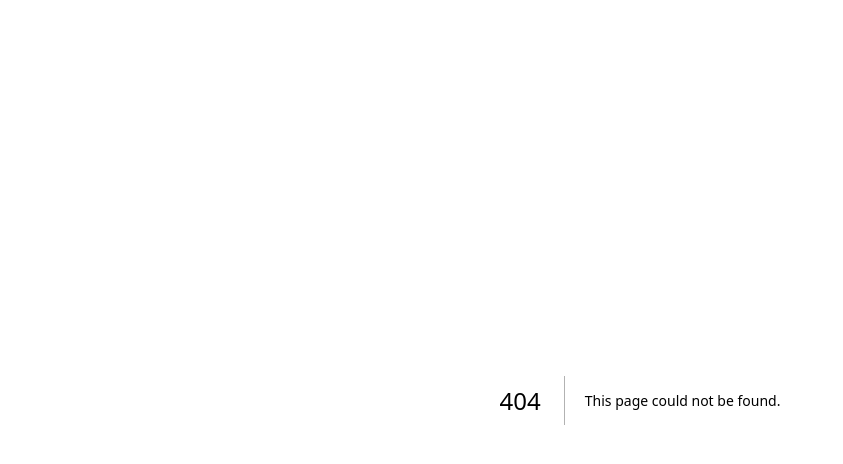
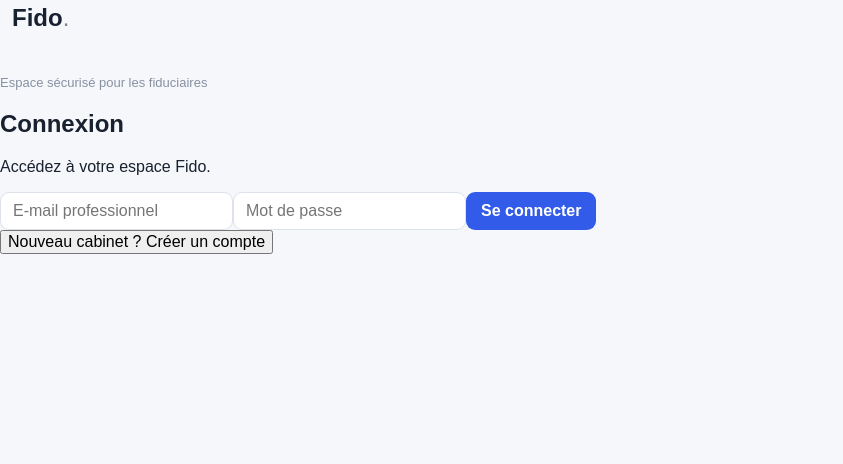
Before and after one commit to Racelm/Fido, a Next.js app: page /login in a window 1280 px wide. Before the commit this address had no page. Shown: the top 464 px of the page, without its empty margins (0-843 px from the left). Built offline with nearby package versions, Linux system fonts and the light colour scheme; no server answers.

Commit message:
feat: add French Supabase authentication

```diff
--- /dev/null
+++ b/app/login/page.tsx
@@ -0,0 +1,78 @@
+'use client'
+
+import { FormEvent, useState } from 'react'
+import { useRouter } from 'next/navigation'
+import { createClient } from '@/lib/supabase/client'
+
+export default function LoginPage() {
+  const router = useRouter()
+  const supabase = createClient()
+  const [mode, setMode] = useState<'login' | 'signup'>('login')
+  const [name, setName] = useState('')
+  const [cabinet, setCabinet] = useState('')
+  const [email, setEmail] = useState('')
+  const [password, setPassword] = useState('')
+  const [error, setError] = useState('')
+  const [loading, setLoading] = useState(false)
+  const [notice, setNotice] = useState('')
+
+  async function submit(event: FormEvent) {
+    event.preventDefault()
+    setError('')
+    setNotice('')
+    setLoading(true)
+
+    if (mode === 'signup') {
+      const { data, error: signUpError } = await supabase.auth.signUp({
+        email,
+        password,
+        options: { data: { full_name: name } },
+      })
+      if (signUpError) {
+        setError(signUpError.message)
+      } else if (data.session) {
+        const { error: cabinetError } = await supabase.rpc('create_cabinet', {
+          cabinet_name: cabinet,
+          user_name: name,
+        })
+        if (cabinetError) setError(cabinetError.message)
+        else router.push('/')
+      } else {
+        setNotice('Vérifiez votre e-mail pour confirmer votre compte, puis connectez-vous.')
+        setMode('login')
+      }
+    } else {
+      const { error: signInError } = await supabase.auth.signInWithPassword({ email, password })
+      if (signInError) setError(signInError.message)
+      else router.push('/')
+    }
+    setLoading(false)
+  }
+
+  return (
+    <main className="auth-page">
+      <section className="auth-card">
+        <div className="brand auth-brand">Fido<span>.</span></div>
+        <p className="eyebrow">Espace sécurisé pour les fiduciaires</p>
+        <h1>{mode === 'login' ? 'Connexion' : 'Créer votre cabinet'}</h1>
+        <p className="auth-copy">
+          {mode === 'login' ? 'Accédez à votre espace Fido.' : 'Créez le premier espace de votre cabinet.'}
+        </p>
+
+        <form onSubmit={submit} className="auth-form">
+          {mode === 'signup' && <input className="search auth-input" placeholder="Votre nom" value={name} onChange={e => setName(e.target.value)} required />}
+          {mode === 'signup' && <input className="search auth-input" placeholder="Nom du cabinet" value={cabinet} onChange={e => setCabinet(e.target.value)} required />}
+          <input className="search auth-input" type="email" placeholder="E-mail professionnel" value={email} onChange={e => setEmail(e.target.value)} required />
+          <input className="search auth-input" type="password" placeholder="Mot de passe" minLength={6} value={password} onChange={e => setPassword(e.target.value)} required />
+          {error && <p className="auth-error">{error}</p>}
+          {notice && <p className="auth-notice">{notice}</p>}
+          <button className="primary auth-submit" disabled={loading}>{loading ? 'Chargement...' : mode === 'login' ? 'Se connecter' : 'Créer le cabinet'}</button>
+        </form>
+
+        <button className="auth-switch" onClick={() => { setMode(mode === 'login' ? 'signup' : 'login'); setError(''); setNotice('') }}>
+          {mode === 'login' ? 'Nouveau cabinet ? Créer un compte' : 'Déjà inscrit ? Se connecter'}
+        </button>
+      </section>
+    </main>
+  )
+}
```
